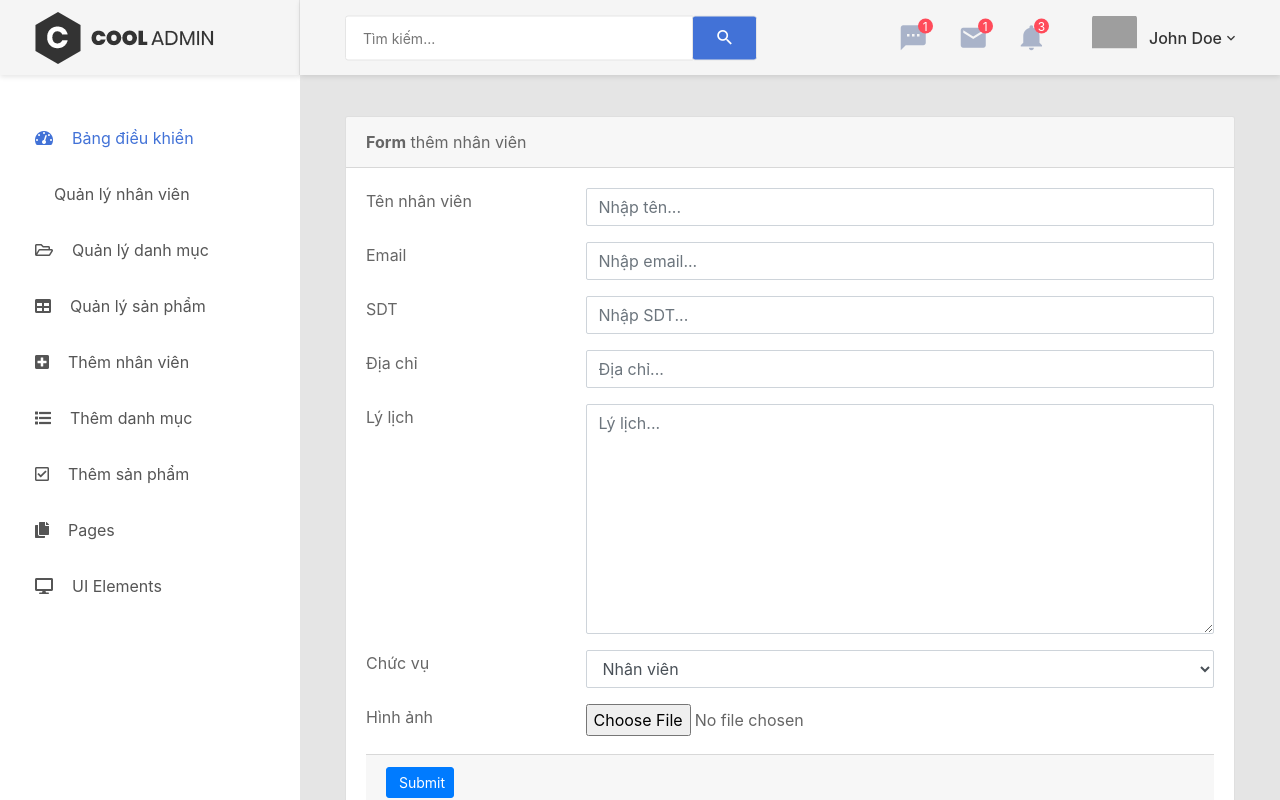
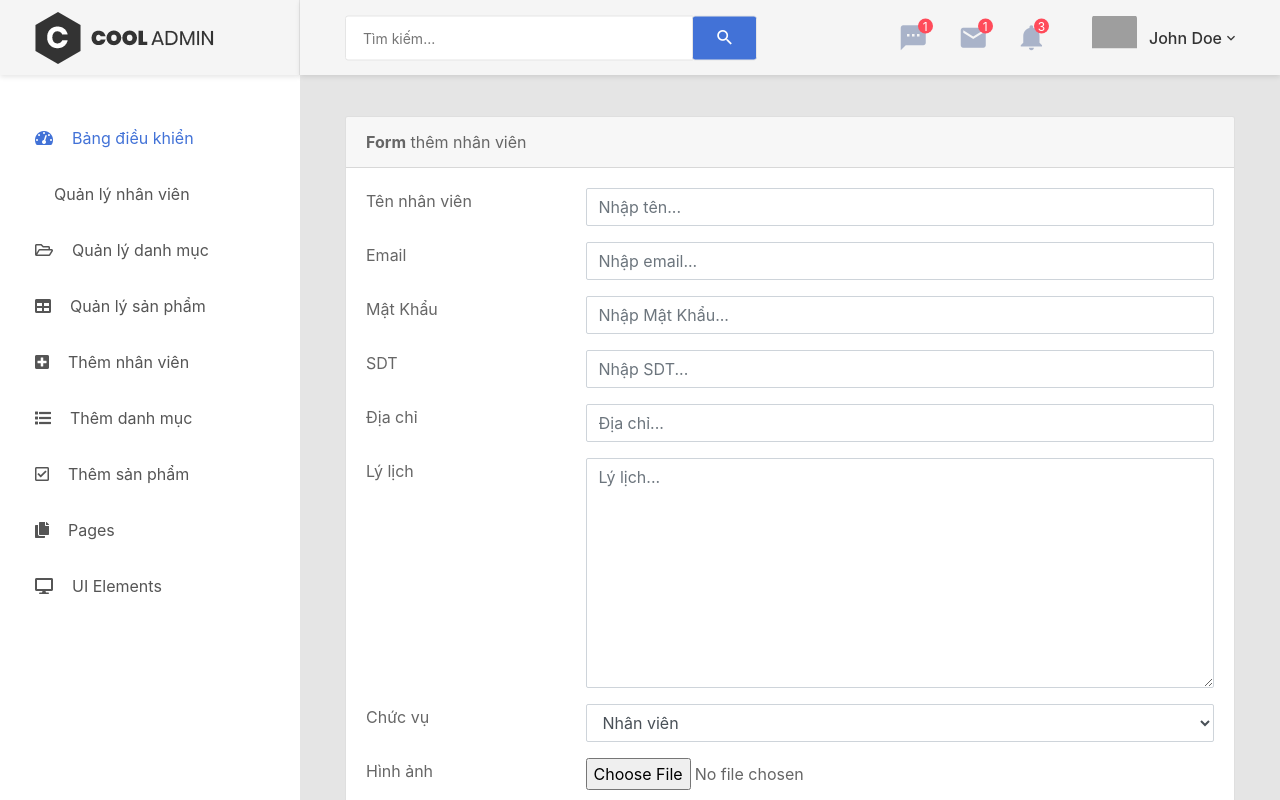
Before and after one commit to chimil1/Reactjs, a React (Create React App) app: page /addpersonnel in a window 1280 px wide. Shown: the top 800 px of the page. Built offline with nearby package versions, Linux system fonts and the light colour scheme; grey boxes are pictures that could not be loaded; some icons are missing.

Commit message:
nganhtp_addEmployee

```diff
--- a/server.js
+++ b/server.js
@@ -111,7 +111,7 @@ app.post("/api/employees", (req, res) => {
     LyLich
   } = req.body;
   const sql =
-    "INSERT INTO nhanvien (Email,MatKhau,HoTen,DiaChi,SDT,Admin,Anh, ChucVu,LyLich) VALUES (?, ?, ?, ?, ?, ?,?,?,?)";
+    "INSERT INTO nhanvien (Email,MatKhau,HoTen,DiaChi,SDT,Admin,Anh,ChucVu,LyLich) VALUES (?, ?, ?, ?, ?, ?,?,?,?)";
   db.query(
     sql,
     [
--- a/src/admin/AddPersonnel.js
+++ b/src/admin/AddPersonnel.js
@@ -10,11 +10,11 @@ function AddPersonnel() {
   const dispatch = useDispatch();
   const navigate = useNavigate();
   const [personnel, setPersonnel] = useState({
+    HoTen: '',
     Email: '',
+    SDT:'',
     MatKhau:'',
-    HoTen: '',
     DiaChi: '',
-    SDT:'',
     Admin: '',
     ChucVu: '',
     LyLich: '',
@@ -82,6 +82,24 @@ function AddPersonnel() {
                               value={personnel.Email}
                               onChange={handleChange}
                               placeholder="Nhập email..."
+                              className="form-control"
+                            />
+                          </div>
+                        </div>
+                        <div className="row form-group">
+                          <div className="col col-md-3">
+                            <label htmlFor="Email" className="form-control-label">
+                              Mật Khẩu
+                            </label>
+                          </div>
+                          <div className="col-12 col-md-9">
+                            <input
+                              type="password"
+                              id="MatKhau"
+                              name="MatKhau"
+                              value={personnel.MatKhau}
+                              onChange={handleChange}
+                              placeholder="Nhập Mật Khẩu..."
                               className="form-control"
                             />
                           </div>
```
